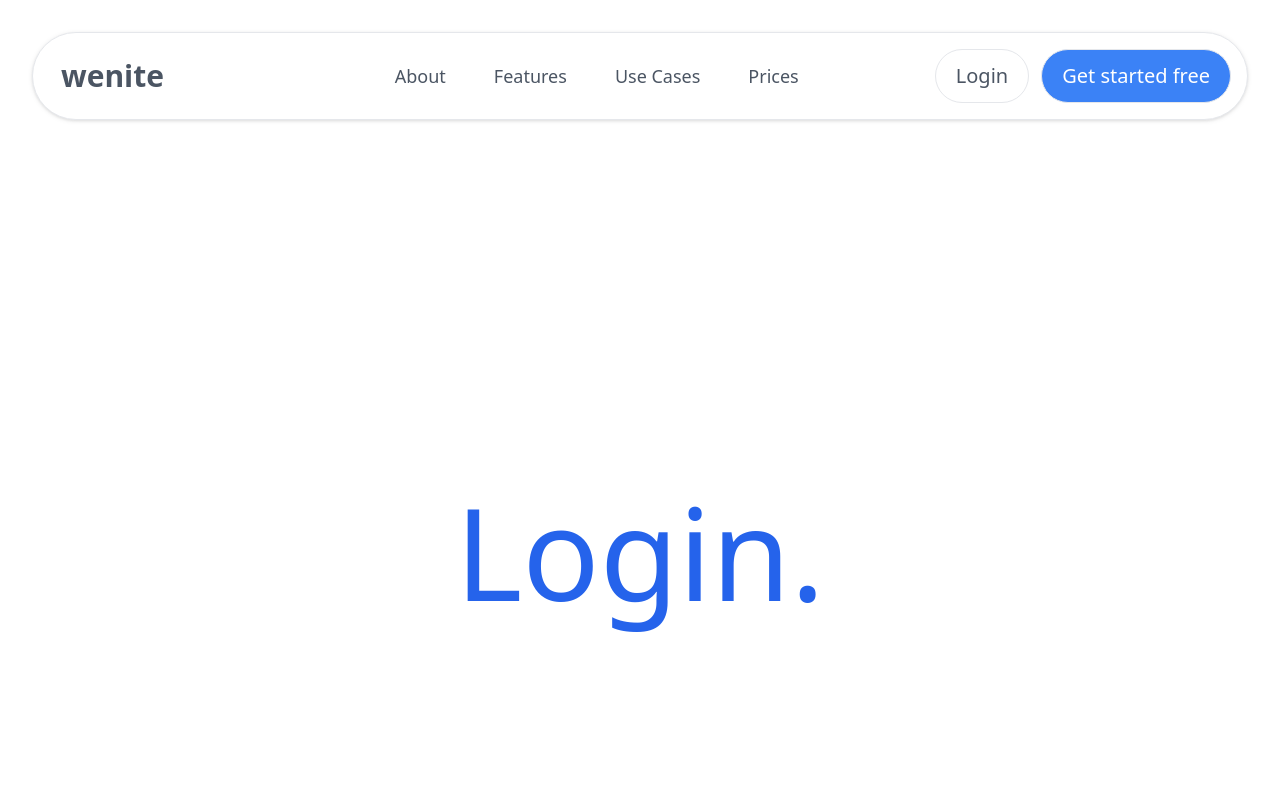
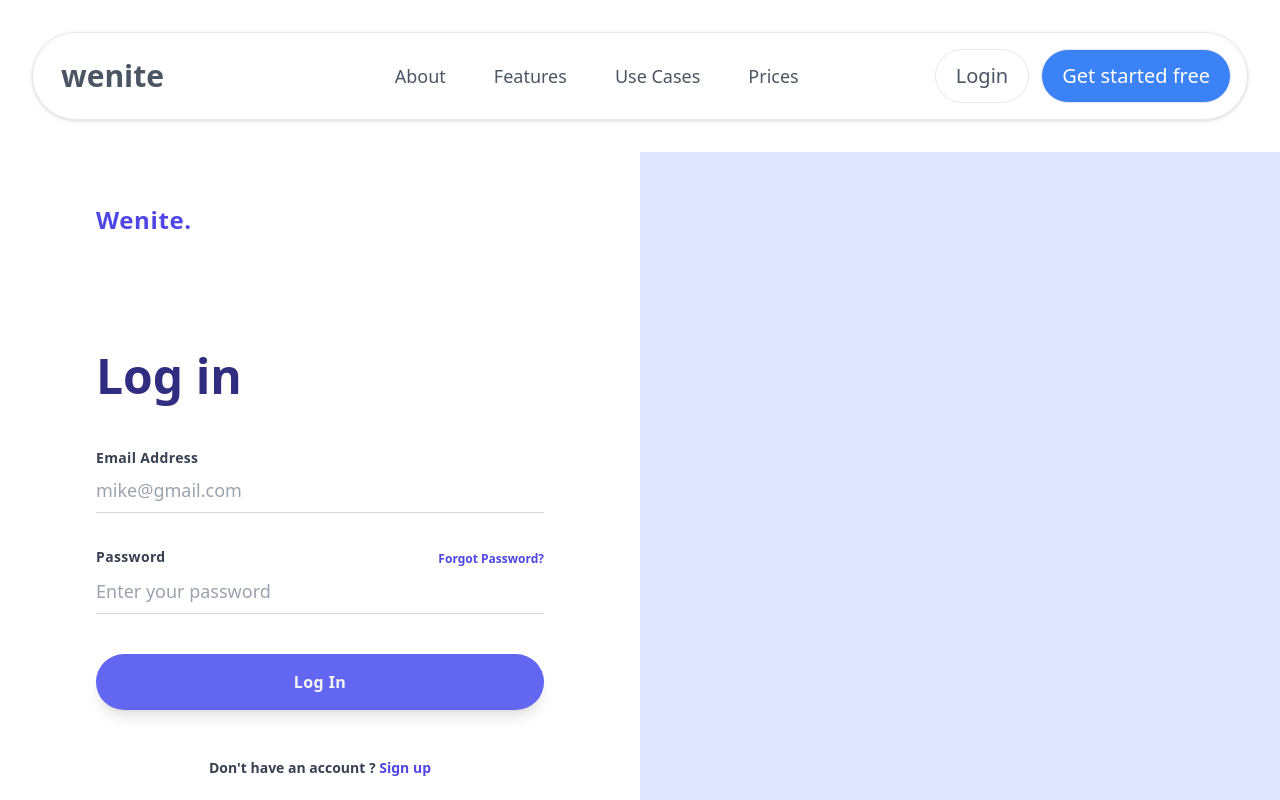
Before and after one commit to soneoso/wenite-website-2023, a Nuxt app in the folder wenite-website/: page /login in a window 1280 px wide. Shown: the top 800 px of the page. Built offline with nearby package versions, Linux system fonts and the light colour scheme.

Commit message:
Adds login temp - signup temp

```diff
--- a/wenite-website/pages/login.vue
+++ b/wenite-website/pages/login.vue
@@ -1,9 +1,69 @@
 <template>
-    <div>
-        <div class="flex items-center justify-center h-screen flex-col ">
-            <h1 class="text-blue-600 text-9xl">Login.</h1>
+<!DOCTYPE html>
+<html>
+    <body class>
+        <div class="lg:flex">
+            <div class="lg:w-1/2 xl:max-w-screen-sm">
+                <div class="py-12 bg-indigo-100 lg:bg-white flex justify-center lg:justify-start lg:px-12">
+                    <div class="cursor-pointer flex items-center">
+                        <div>
+                            <svg class="w-10 text-indigo-500" xmlns="http://www.w3.org/2000/svg" xmlns:xlink="http://www.w3.org/1999/xlink" version="1.1" id="Layer_1" x="0px" y="0px" viewBox="0 0 225 225" style="enable-background:new 0 0 225 225;" xml:space="preserve">
+                                <g transform="matrix( 1, 0, 0, 1, 0,0) ">
+                                <g>
+                                <path id="Layer0_0_1_STROKES" class="st0" d="M173.8,151.5l13.6-13.6 M35.4,89.9l29.1-29 M89.4,34.9v1 M137.4,187.9l-0.6-0.4     M36.6,138.7l0.2-0.2 M56.1,169.1l27.7-27.6 M63.8,111.5l74.3-74.4 M87.1,188.1L187.6,87.6 M110.8,114.5l57.8-57.8"/>
+                                </g>
+                                </g>
+                            </svg>
+                        </div>
+                        <div class="text-2xl text-indigo-600 tracking-wide ml-2 font-semibold">Wenite.</div>
+                    </div>
+                </div>
+                <div class="mt-10 px-12 sm:px-24 md:px-48 lg:px-12 lg:mt-16 xl:px-24 xl:max-w-2xl">
+                    <h2 class="text-center text-4xl text-indigo-900 font-display font-semibold lg:text-left xl:text-5xl
+                    xl:text-bold">Log in</h2>
+                    <div class="mt-12">
+                        <form>
+                            <div>
+                                <div class="text-sm font-bold text-gray-700 tracking-wide">Email Address</div>
+                                <input class="w-full text-lg py-2 border-b border-gray-300 focus:outline-none focus:border-indigo-500" type="" placeholder="mike@gmail.com">
+                            </div>
+                            <div class="mt-8">
+                                <div class="flex justify-between items-center">
+                                    <div class="text-sm font-bold text-gray-700 tracking-wide">
+                                        Password
+                                    </div>
+                                    <div>
+                                        <a class="text-xs font-display font-semibold text-indigo-600 hover:text-indigo-800
+                                        cursor-pointer">
+                                            Forgot Password?
+                                        </a>
+                                    </div>
+                                </div>
+                                <input class="w-full text-lg py-2 border-b border-gray-300 focus:outline-none focus:border-indigo-500" type="" placeholder="Enter your password">
+                            </div>
+                            <div class="mt-10">
+                                <button class="bg-indigo-500 text-gray-100 p-4 w-full rounded-full tracking-wide
+                                font-semibold font-display focus:outline-none focus:shadow-outline hover:bg-indigo-600
+                                shadow-lg">
+                                    Log In
+                                </button>
+                            </div>
+                        </form>
+                        <div class="mt-12 text-sm font-display font-semibold text-gray-700 text-center">
+                            Don't have an account ? <a class="cursor-pointer text-indigo-600 hover:text-indigo-800">Sign up</a>
+                        </div>
+                    </div>
+                </div>
+            </div>
+            <div class="hidden lg:flex items-center justify-center bg-indigo-100 flex-1 h-screen">
+                <div class="max-w-xs transform duration-200 hover:scale-110 cursor-pointer">
+
+                </div>
+            </div>
         </div>
-    </div>
+    </body>
+</html>
+
 </template>
 
 <script setup>
--- /dev/null
+++ b/wenite-website/pages/signup.vue
@@ -0,0 +1,13 @@
+<template>
+    <div>
+
+    </div>
+</template>
+
+<script setup>
+
+</script>
+
+<style scoped>
+
+</style>
--- /dev/null
+++ b/wenite-website/plugins/scrollToTop.js
@@ -0,0 +1,7 @@
+export default defineNuxtPlugin((nuxtApp) => {
+    nuxtApp.$router.options.scrollBehavior = async (to, from, savedPosition) => {
+        if (to.path !== from.path && process.client) {
+            window.scrollTo(0, 0);
+        }
+    };
+});
```
